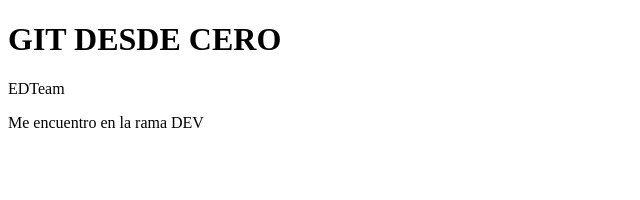
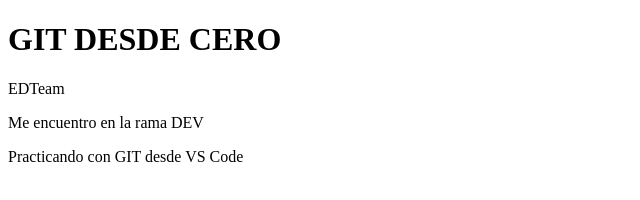
Before and after one commit to PaulxA09/practicando-git, a plain HTML site: page index.html in a window 1280 px wide. Shown: the whole page, without its empty margins (0-640 px from the left). Drawn offline with Linux system fonts and the light colour scheme.

Commit message:
Primer commit realizado desde VS Code

```diff
--- a/index.html
+++ b/index.html
@@ -3,7 +3,7 @@
 <head>
     <meta charset="UTF-8">
     <meta name="viewport" content="width=device-width, initial-scale=1.0">
-    <title>Practicando con GIT</title>
+    <title>Practicando con GIT desde VS Code</title>
 </head>
 <body>
     <h1>GIT DESDE CERO</h1>
@@ -11,5 +11,8 @@
     <section>
         <p>Me encuentro en la rama DEV</p>
     </section>
+    <div>
+        <p>Practicando con GIT desde VS Code</p>
+    </div>
 </body>
 </html>
```
Also changed, not shown: 1 other file.
